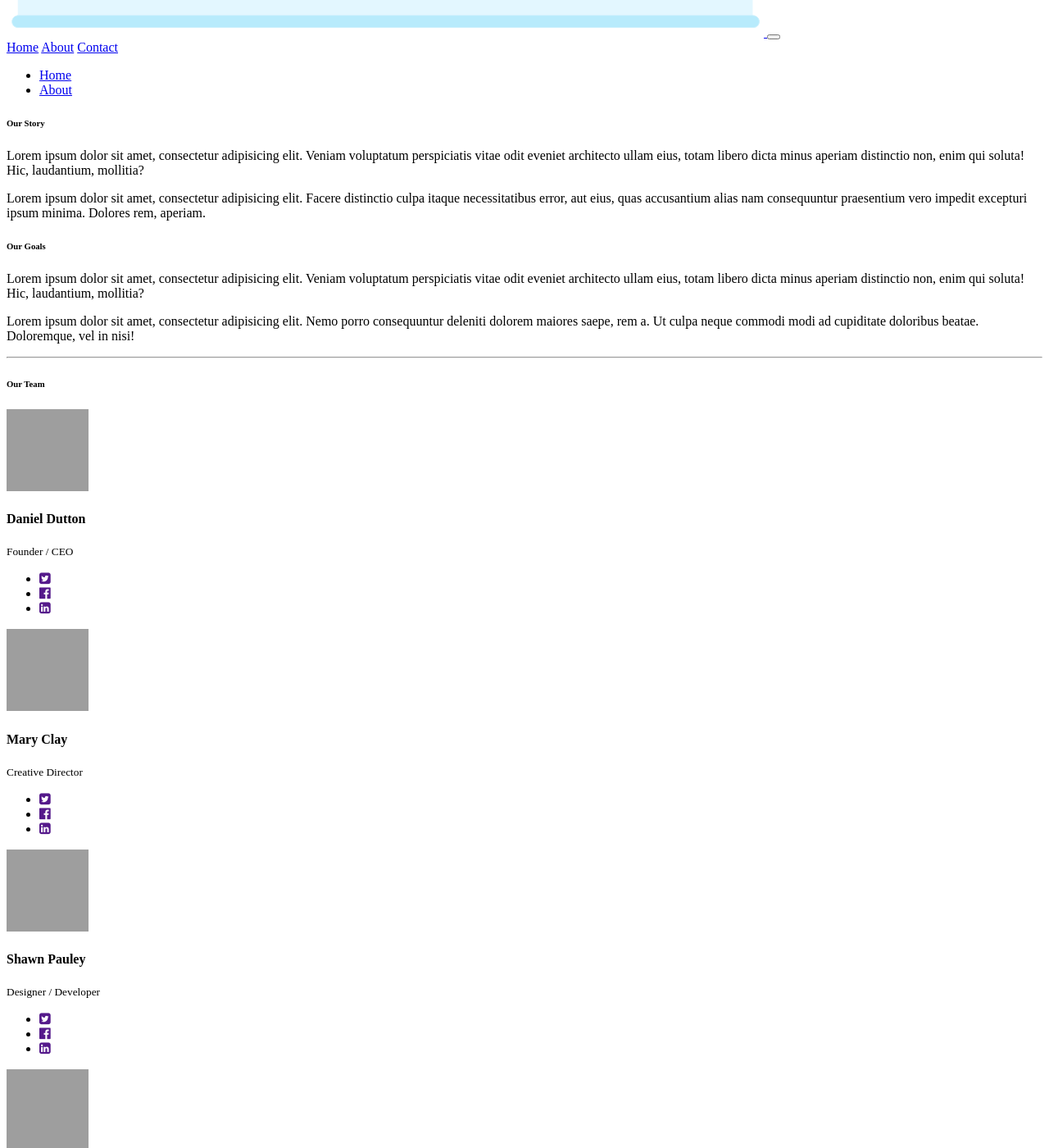
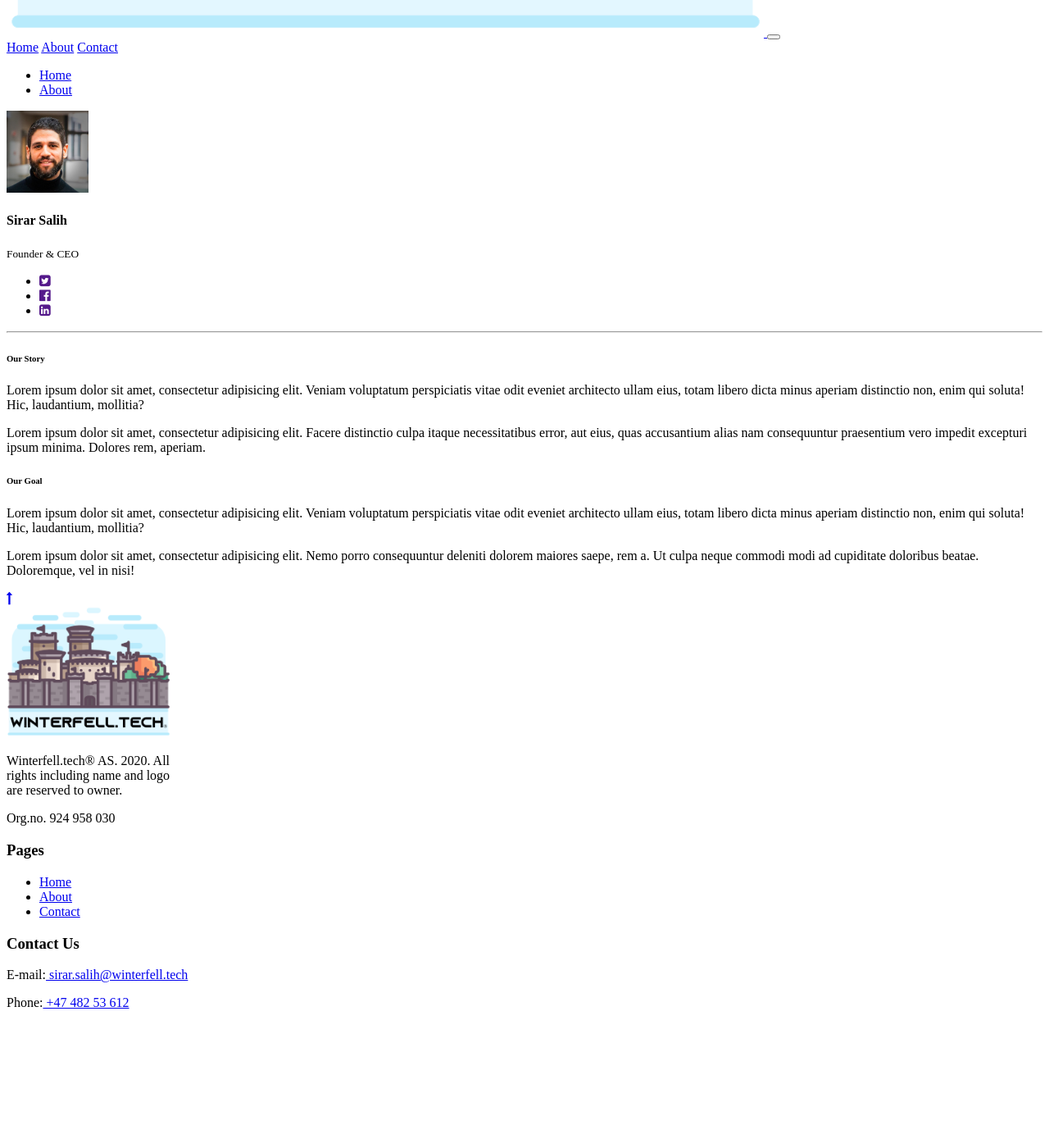
Before and after one commit to WintryTech/wintrytech.github.io, a Jekyll site: the page built from _pages/about.html, in a window 1280 px wide and 1400 px high, scrolled down 702 px. Shown: the whole window at 82% size. Built offline with Jekyll 4.4.1, drawn with Linux system fonts in a browser that asks for light colours; nearby versions of some CDN libraries; after the commit the page ends 1932 px from its top, so only the background shows below that; some of the changed text lies outside the part shown; grey boxes are pictures that could not be loaded.

Commit message:
Work on design.

```diff
--- a/_avocado/feed.xml
+++ b/_avocado/feed.xml
@@ -1,4 +1,4 @@
-<?xml version="1.0" encoding="utf-8"?><feed xmlns="http://www.w3.org/2005/Atom" ><generator uri="https://jekyllrb.com/" version="3.6.2">Jekyll</generator><link href="http://localhost:4000/feed.xml" rel="self" type="application/atom+xml" /><link href="http://localhost:4000/" rel="alternate" type="text/html" /><updated>2020-04-23T14:38:13+02:00</updated><id>http://localhost:4000/</id><title type="html">Winterfell.tech</title><subtitle>Tech consultancy</subtitle><author><name>Sirar Salih</name></author><entry><title type="html">Avocado Theme</title><link href="http://localhost:4000/blog/avocado-theme/" rel="alternate" type="text/html" title="Avocado Theme" /><published>2017-09-07T00:00:00+02:00</published><updated>2017-09-07T00:00:00+02:00</updated><id>http://localhost:4000/blog/avocado-theme</id><content type="html" xml:base="http://localhost:4000/blog/avocado-theme/">&lt;p&gt;Bored of the same old website designs? &lt;a href=&quot;/&quot;&gt;Avocado theme&lt;/a&gt; presents a unique way to show off your skills on the web.&lt;/p&gt;
+<?xml version="1.0" encoding="utf-8"?><feed xmlns="http://www.w3.org/2005/Atom" ><generator uri="https://jekyllrb.com/" version="3.6.2">Jekyll</generator><link href="http://localhost:4000/feed.xml" rel="self" type="application/atom+xml" /><link href="http://localhost:4000/" rel="alternate" type="text/html" /><updated>2020-04-23T15:03:24+02:00</updated><id>http://localhost:4000/</id><title type="html">Winterfell.tech</title><subtitle>Tech consultancy</subtitle><author><name>Sirar Salih</name></author><entry><title type="html">Avocado Theme</title><link href="http://localhost:4000/blog/avocado-theme/" rel="alternate" type="text/html" title="Avocado Theme" /><published>2017-09-07T00:00:00+02:00</published><updated>2017-09-07T00:00:00+02:00</updated><id>http://localhost:4000/blog/avocado-theme</id><content type="html" xml:base="http://localhost:4000/blog/avocado-theme/">&lt;p&gt;Bored of the same old website designs? &lt;a href=&quot;/&quot;&gt;Avocado theme&lt;/a&gt; presents a unique way to show off your skills on the web.&lt;/p&gt;
 
 &lt;p&gt;Avocado is a bootstrap based, clean, minimal Jekyll theme.&lt;/p&gt;
 
--- a/_pages/about.html
+++ b/_pages/about.html
@@ -8,6 +8,28 @@ desctiption: Bored of the same old website designs? Avocado jekyll theme present
 
 
 <div id="team">
+
+	<div class="team-container">
+		<!-- <div class="row">
+			<div class="col-md-12">
+				<h6 class="double-u">Our Team</h6>
+			</div>
+		</div> -->
+		<div>
+			<div class="individual text-center">
+				<img width="100" height="100" class="team-image rounded-circle" src="/assets/images/sirar.png" alt="">
+				<h4 class="name">Sirar Salih</h4>
+				<p class="position"><small>Founder & CEO</small></p>
+				<ul class="team-social">
+					<li><a href=""><i class="fa fa-twitter-square fa"></i></a></li>
+					<li><a href=""><i class="fa fa-facebook-official fa"></i></a></li>
+					<li><a href=""><i class="fa fa-linkedin-square fa"></i></a></li>
+				</ul>
+			</div>
+	</div>
+
+	<hr>
+
 	<div class="row">
 		<div class="col-md-6 history">
 			<h6 class="double-u">Our Story</h6>
@@ -15,60 +37,9 @@ desctiption: Bored of the same old website designs? Avocado jekyll theme present
 			<p>Lorem ipsum dolor sit amet, consectetur adipisicing elit. Facere distinctio culpa itaque necessitatibus error, aut eius, quas accusantium alias nam consequuntur praesentium vero impedit excepturi ipsum minima. Dolores rem, aperiam.</p>
 		</div>
 		<div class="col-md-6 goals">
-			<h6 class="double-u">Our Goals</h6>
+			<h6 class="double-u">Our Goal</h6>
 			<p>Lorem ipsum dolor sit amet, consectetur adipisicing elit. Veniam voluptatum perspiciatis vitae odit eveniet architecto ullam eius, totam libero dicta minus aperiam distinctio non, enim qui soluta! Hic, laudantium, mollitia?</p>
 			<p>Lorem ipsum dolor sit amet, consectetur adipisicing elit. Nemo porro consequuntur deleniti dolorem maiores saepe, rem a. Ut culpa neque commodi modi ad cupiditate doloribus beatae. Doloremque, vel in nisi!</p>
 		</div>
 	</div>
-	<hr>
-
-	<div class="team-container">
-		<div class="row">
-			<div class="col-md-12">
-				<h6 class="double-u">Our Team</h6>
-			</div>
-		</div>
-		<div class="row">
-			<div class="col-md-3 individual">
-				<img width="100" height="100" class="team-image rounded-circle" src="/assets/images/sirar.jpg" alt="">
-				<h4 class="name">Daniel Dutton</h4>
-				<p class="position"><small>Founder / CEO</small></p>
-				<ul class="team-social">
-					<li><a href=""><i class="fa fa-twitter-square fa"></i></a></li>
-					<li><a href=""><i class="fa fa-facebook-official fa"></i></a></li>
-					<li><a href=""><i class="fa fa-linkedin-square fa"></i></a></li>
-				</ul>
-			</div>
-			<div class="col-md-3 individual">
-				<img width="100" height="100" class="team-image rounded-circle" src="/assets/images/a-l-l-e-f-v-i-n-i-c-i-u-s-173820-unsplash.jpg" alt="">
-				<h4 class="name">Mary Clay</h4>
-				<p class="position"><small>Creative Director</small></p>
-				<ul class="team-social">
-					<li><a href=""><i class="fa fa-twitter-square fa"></i></a></li>
-					<li><a href=""><i class="fa fa-facebook-official fa"></i></a></li>
-					<li><a href=""><i class="fa fa-linkedin-square fa"></i></a></li>
-				</ul>
-			</div>
-			<div class="col-md-3 individual">
-				<img width="100" height="100" class="team-image rounded-circle" src="/assets/images/warren-wong-242286-unsplash.jpg" alt="">
-				<h4 class="name">Shawn Pauley</h4>
-				<p class="position"><small>Designer / Developer</small></p>
-				<ul class="team-social">
-					<li><a href=""><i class="fa fa-twitter-square fa"></i></a></li>
-					<li><a href=""><i class="fa fa-facebook-official fa"></i></a></li>
-					<li><a href=""><i class="fa fa-linkedin-square fa"></i></a></li>
-				</ul>
-			</div>
-			<div class="col-md-3 individual">
-				<img width="100" height="100" class="team-image rounded-circle" src="/assets/images/christian-ferrer-594620-unsplash.jpg" alt="">
-				<h4 class="name">Jeanne Wolf</h4>
-				<p class="position"><small>Marketing Head</small></p>
-				<ul class="team-social">
-					<li><a href=""><i class="fa fa-twitter-square fa"></i></a></li>
-					<li><a href=""><i class="fa fa-facebook-official fa"></i></a></li>
-					<li><a href=""><i class="fa fa-linkedin-square fa"></i></a></li>
-				</ul>
-			</div>
-		</div>
-	</div>
 </div>
```
Also changed, not shown: _avocado/about/index.html (+23 -52 lines), assets/css/_sass/_style.scss (+0 -14 lines), _avocado/assets/css/main.css.
